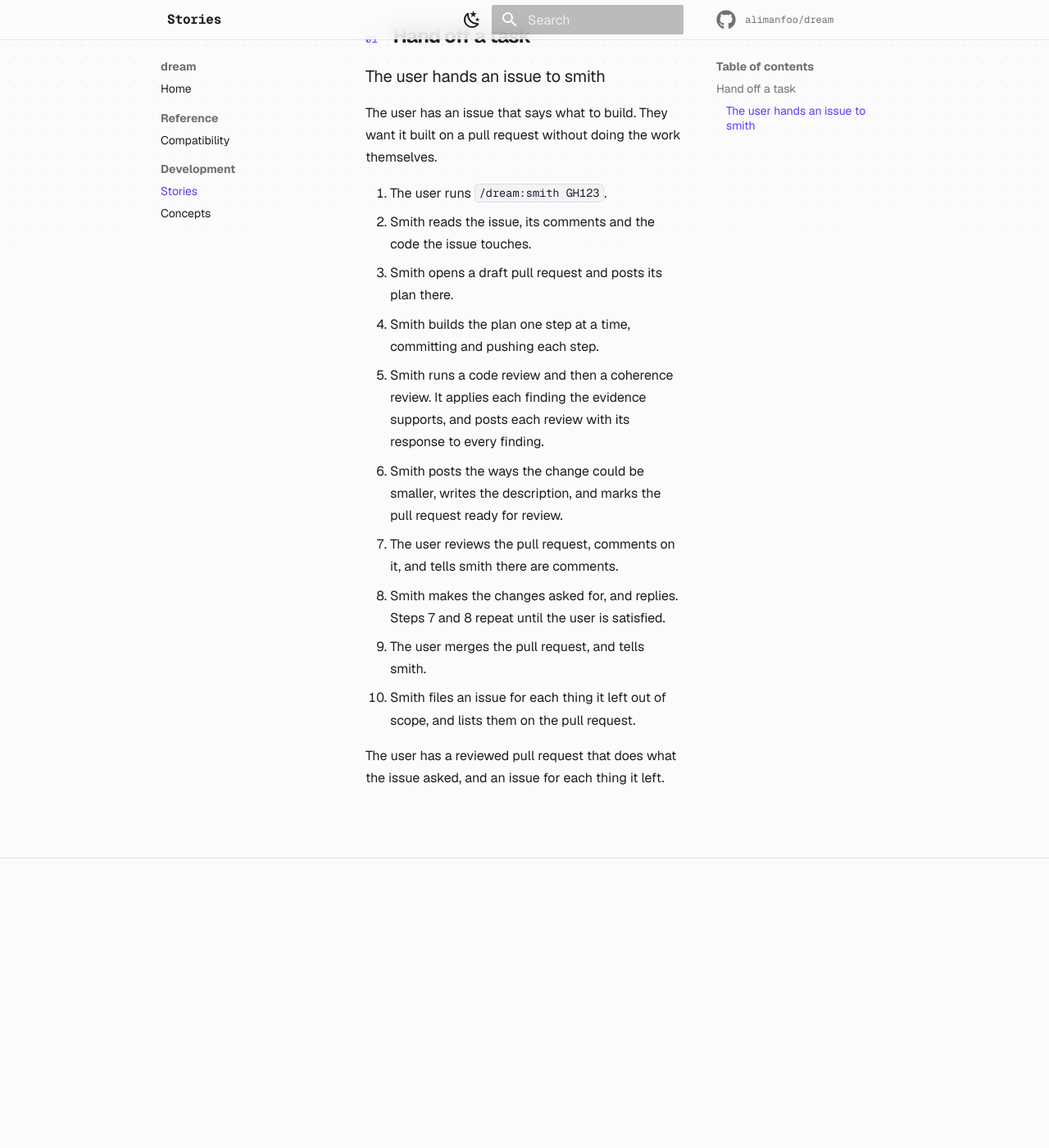
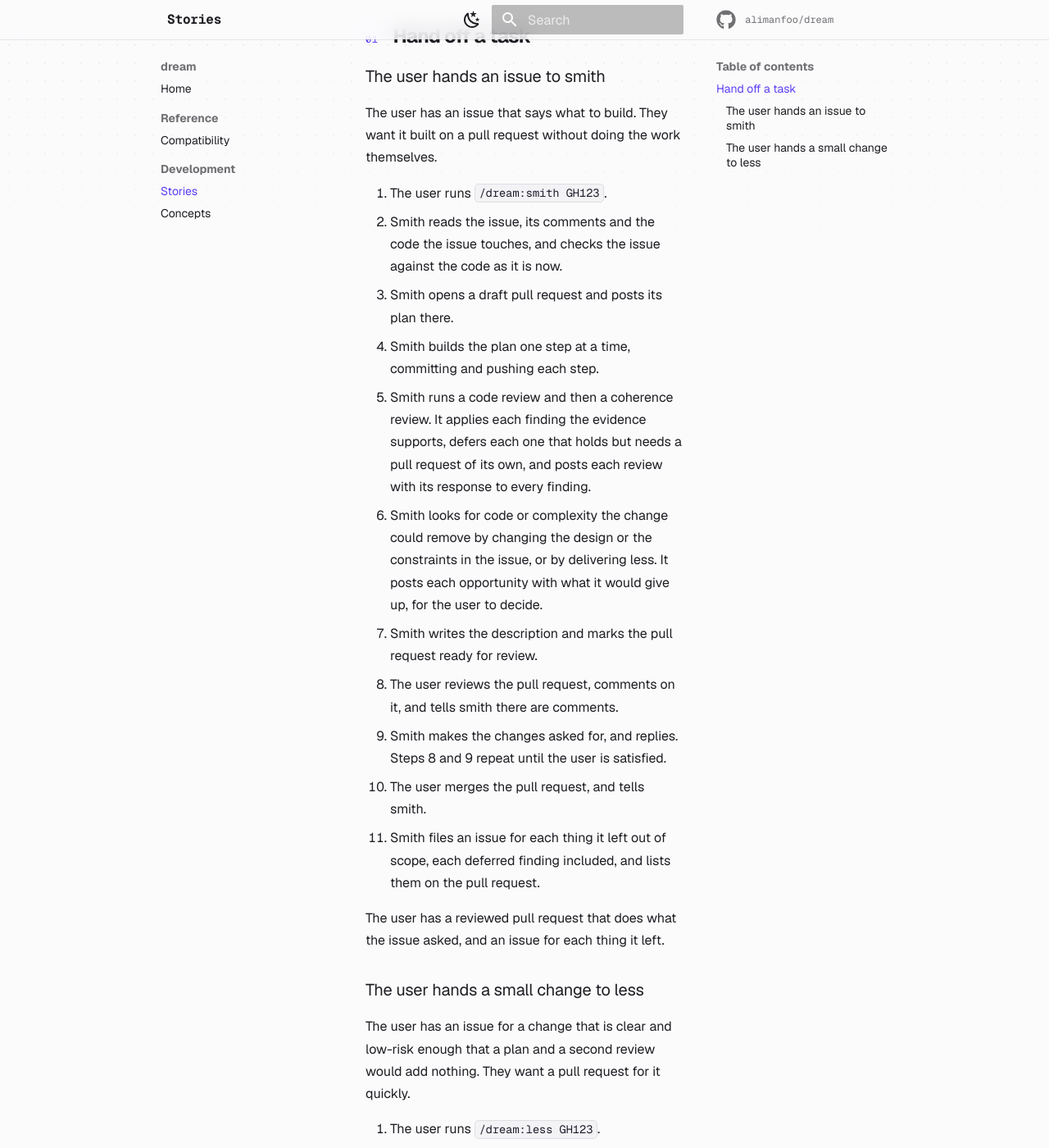
Before and after one commit to alimanfoo/dream, an MkDocs documentation site: the page built from docs/stories.md, in a window 1280 px wide and 1400 px high, scrolled down 598 px. Shown: the whole window at 82% size. Built offline with MkDocs 1.6.1 and Material for MkDocs 9.7.7, drawn with Linux system fonts in a browser that asks for light colours; comment, search, counter and statistics services are not loaded; before the commit the page ends 1691 px from its top, so only the background shows below that; some of the changed text lies outside the part shown.

Commit message:
Sharpen the smith story and add the less story
Co-Authored-By: Claude Opus 5.5 <noreply@anthropic.com>
Claude-Session: https://claude.ai/code/session_01SAXrSe6qiSN2QFtc3aSc9T

```diff
--- a/docs/stories.md
+++ b/docs/stories.md
@@ -18,21 +18,44 @@ The user has an issue that says what to build. They want it built on a pull
 request without doing the work themselves.
 
 1. The user runs `/dream:smith GH123`.
-2. Smith reads the issue, its comments and the code the issue touches.
+2. Smith reads the issue, its comments and the code the issue touches, and
+   checks the issue against the code as it is now.
 3. Smith opens a draft pull request and posts its plan there.
 4. Smith builds the plan one step at a time, committing and pushing each step.
 5. Smith runs a code review and then a coherence review. It applies each finding
-   the evidence supports, and posts each review with its response to every
-   finding.
-6. Smith posts the ways the change could be smaller, writes the description, and
-   marks the pull request ready for review.
-7. The user reviews the pull request, comments on it, and tells smith there are
+   the evidence supports, defers each one that holds but needs a pull request of
+   its own, and posts each review with its response to every finding.
+6. Smith looks for code or complexity the change could remove by changing the
+   design or the constraints in the issue, or by delivering less. It posts each
+   opportunity with what it would give up, for the user to decide.
+7. Smith writes the description and marks the pull request ready for review.
+8. The user reviews the pull request, comments on it, and tells smith there are
    comments.
-8. Smith makes the changes asked for, and replies. Steps 7 and 8 repeat until
+9. Smith makes the changes asked for, and replies. Steps 8 and 9 repeat until
    the user is satisfied.
-9. The user merges the pull request, and tells smith.
-10. Smith files an issue for each thing it left out of scope, and lists them on
-    the pull request.
+10. The user merges the pull request, and tells smith.
+11. Smith files an issue for each thing it left out of scope, each deferred
+    finding included, and lists them on the pull request.
 
 The user has a reviewed pull request that does what the issue asked, and an
 issue for each thing it left.
+
+### The user hands a small change to less
+
+The user has an issue for a change that is clear and low-risk enough that a plan
+and a second review would add nothing. They want a pull request for it quickly.
+
+1. The user runs `/dream:less GH123`.
+2. Less reads the issue, its comments and the code the issue touches.
+3. Less opens a draft pull request.
+4. Less makes the change in small steps, committing and pushing each one.
+5. Less runs a code review in its own session, and applies each finding the
+   evidence supports.
+6. Less writes a short description and marks the pull request ready for review.
+7. The user reviews the pull request, comments on it, and tells less there are
+   comments.
+8. Less makes the changes asked for, and replies. Steps 7 and 8 repeat until the
+   user is satisfied.
+9. The user merges the pull request.
+
+The user has a pull request that does what the issue asked.
```
